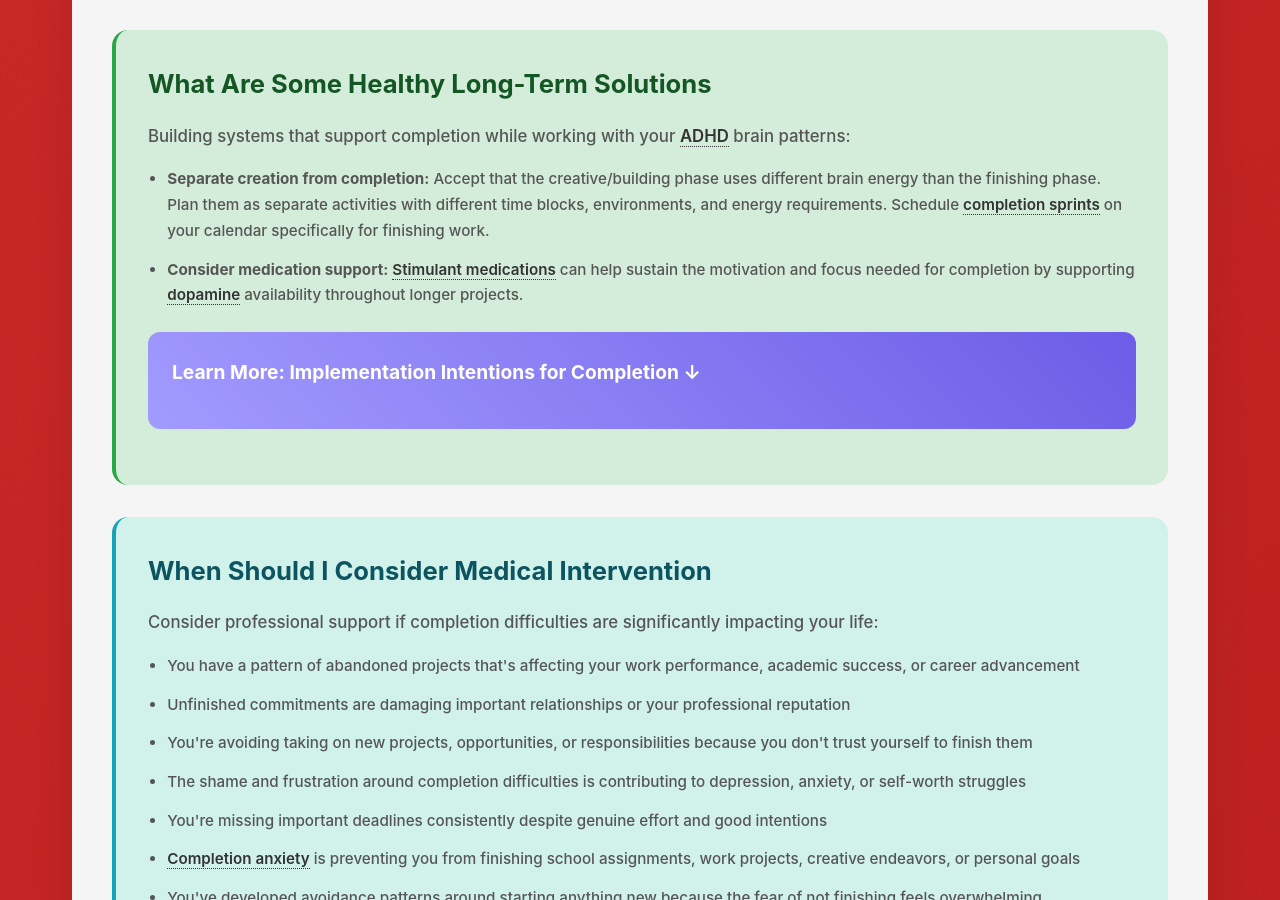
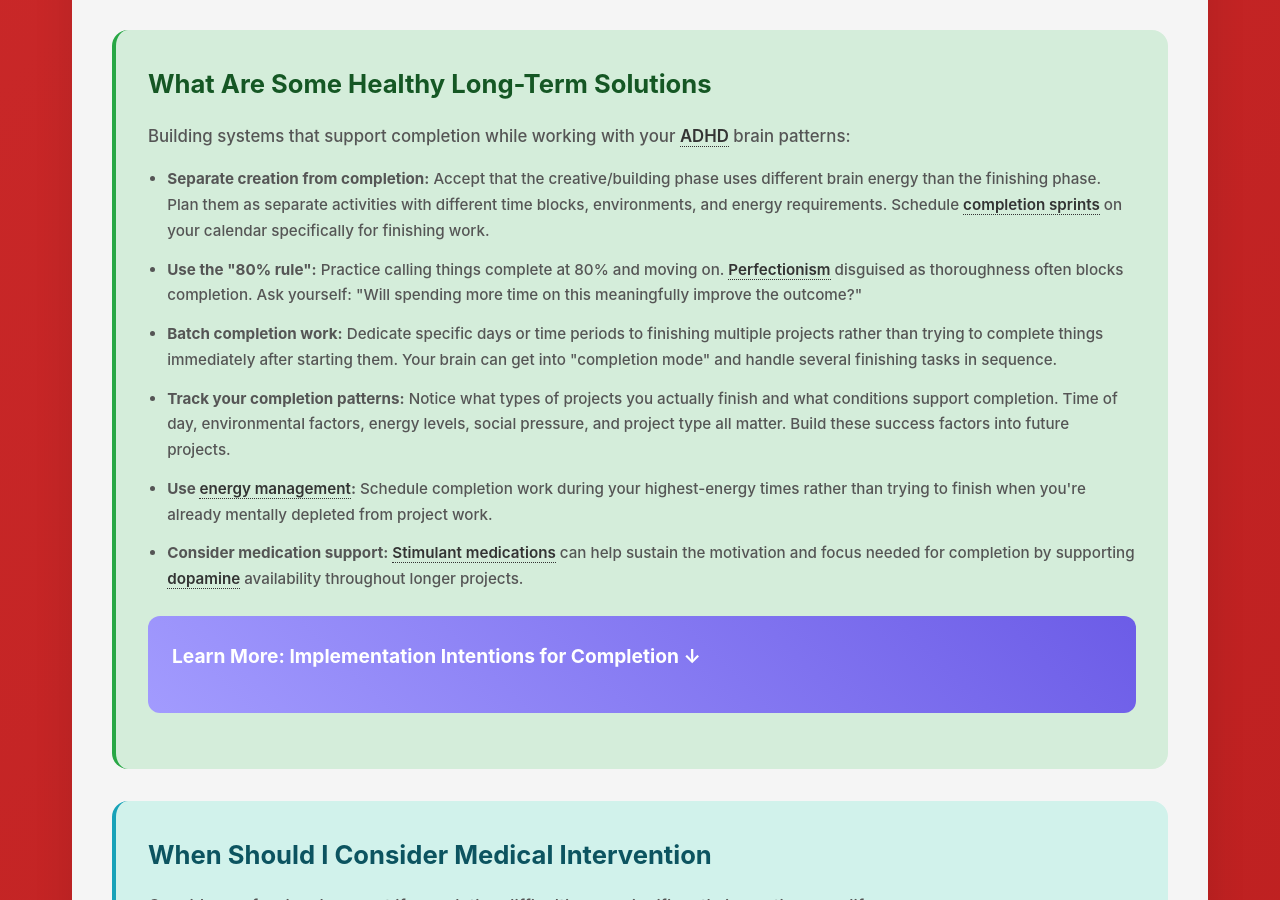
Before and after one commit to neurodivergent-survival-guide/neurodivergent-survival-guide, a Jekyll site: the page built from struggles/follow-through-completion.html, in a window 1280 px wide and 900 px high, scrolled down 3132 px. Built offline with Jekyll 4.4.1, drawn with Linux system fonts in a browser that asks for light colours.

Commit message:
Update follow-through-completion.html

```diff
--- a/struggles/follow-through-completion.html
+++ b/struggles/follow-through-completion.html
@@ -86,6 +86,10 @@ search_terms: ["never finish anything", "can't finish projects", "start strong b
 
         <ul>
             <li><strong>Separate creation from completion:</strong> Accept that the creative/building phase uses different brain energy than the finishing phase. Plan them as separate activities with different time blocks, environments, and energy requirements. Schedule <a class="jargon">completion sprints<span class="tooltip">Dedicated time periods focused exclusively on finishing tasks and projects</span></a> on your calendar specifically for finishing work.</li>
+            <li><strong>Use the "80% rule":</strong> Practice calling things complete at 80% and moving on. <a class="jargon">Perfectionism<span class="tooltip">Setting unrealistically high standards that often prevent completion</span></a> disguised as thoroughness often blocks completion. Ask yourself: "Will spending more time on this meaningfully improve the outcome?"</li>
+            <li><strong>Batch completion work:</strong> Dedicate specific days or time periods to finishing multiple projects rather than trying to complete things immediately after starting them. Your brain can get into "completion mode" and handle several finishing tasks in sequence.</li>
+            <li><strong>Track your completion patterns:</strong> Notice what types of projects you actually finish and what conditions support completion. Time of day, environmental factors, energy levels, social pressure, and project type all matter. Build these success factors into future projects.</li>
+            <li><strong>Use <a class="jargon">energy management<span class="tooltip">Matching your task demands to your current mental and physical energy levels</span></a>:</strong> Schedule completion work during your highest-energy times rather than trying to finish when you're already mentally depleted from project work.</li>
             <li><strong>Consider medication support:</strong> <a class="jargon">Stimulant medications<span class="tooltip">ADHD medications that increase dopamine levels to improve sustained motivation and follow-through</span></a> can help sustain the motivation and focus needed for completion by supporting <a class="jargon">dopamine<span class="tooltip">A brain chemical that helps with motivation, reward, and sustaining effort</span></a> availability throughout longer projects.</li>
         </ul>
 
```
